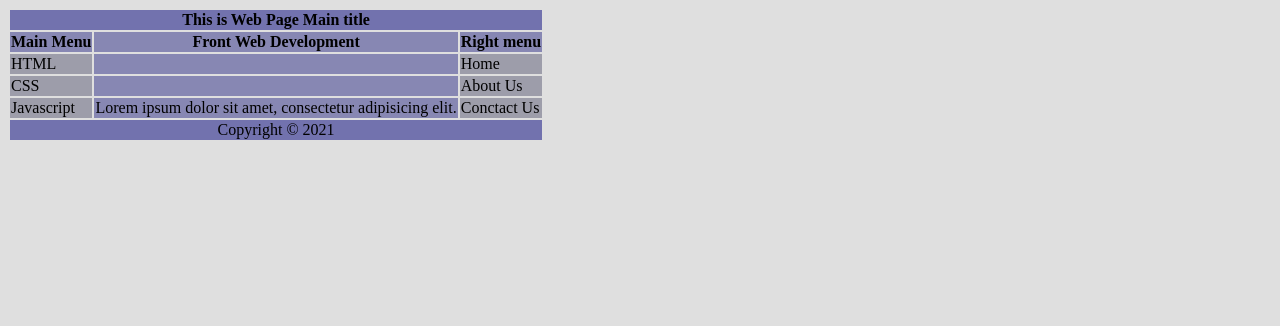
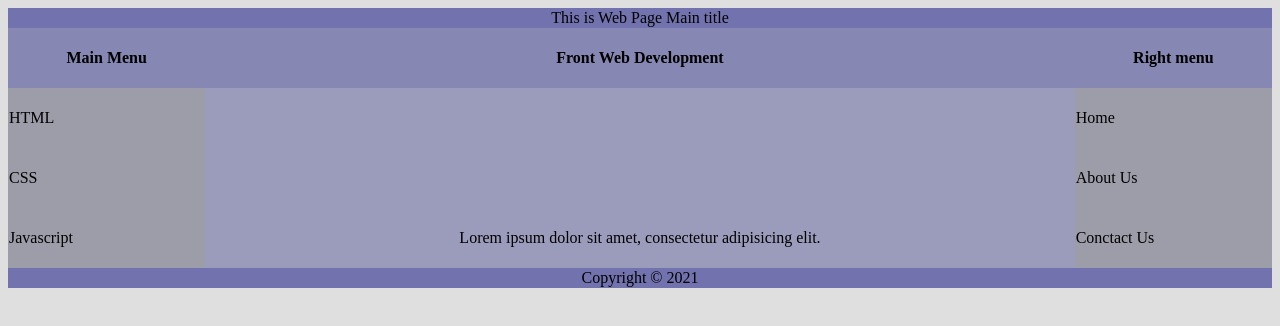
Before and after one commit to mngzz/WD102-git-sample, a plain HTML site: page HTMLactivity.html in a window 1280 px wide. Drawn offline with Linux system fonts and the light colour scheme.

Commit message:
new initial

```diff
--- a/HTMLactivity.html
+++ b/HTMLactivity.html
@@ -3,18 +3,22 @@
   <head>
     <meta charset="UTF-8" />
     <meta name="viewport" content="width=device-width, initial-scale=1.0" />
-    <title>Document</title>
+    <title>Table</title>
   </head>
+
   <body style="background-color: rgb(223, 223, 223)">
-    <table>
+    <!-- TABLE -->
+    <table align="center" width="100%" style="border-collapse: collapse">
+      <!-- TABLE HEAD -->
       <thead style="background-color: rgb(114, 114, 174)">
         <tr>
-          <th colspan="3" align="center">This is Web Page Main title</th>
+          <td colspan="3" align="center">This is Web Page Main title</td>
         </tr>
       </thead>
 
-      <tbody style="background-color: rgba(112, 112, 168, 0.789)">
-        <tr>
+      <!-- TABLE BODY -->
+      <tbody style="height: 30vh">
+        <tr style="background-color: rgba(112, 112, 168, 0.789)">
           <th>Main Menu</th>
           <th>Front Web Development</th>
           <th>Right menu</th>
@@ -22,23 +26,29 @@
 
         <tr>
           <td style="background-color: rgb(157, 157, 170)">HTML</td>
-          <td></td>
+          <td style="background-color: rgba(137, 137, 178, 0.789)"></td>
           <td style="background-color: rgb(157, 157, 170)">Home</td>
         </tr>
 
         <tr>
           <td style="background-color: rgb(157, 157, 170)">CSS</td>
-          <td></td>
+          <td style="background-color: rgba(137, 137, 178, 0.789)"></td>
           <td style="background-color: rgb(157, 157, 170)">About Us</td>
         </tr>
 
         <tr>
           <td style="background-color: rgb(157, 157, 170)">Javascript</td>
-          <td>Lorem ipsum dolor sit amet, consectetur adipisicing elit.</td>
+          <td
+            align="center"
+            style="background-color: rgba(137, 137, 178, 0.789)"
+          >
+            Lorem ipsum dolor sit amet, consectetur adipisicing elit.
+          </td>
           <td style="background-color: rgb(157, 157, 170)">Conctact Us</td>
         </tr>
       </tbody>
 
+      <!-- TABLE FOOTER -->
       <tfoot style="background-color: rgb(114, 114, 174)">
         <tr>
           <td colspan="3" align="center">Copyright &copy; 2021</td>
```
